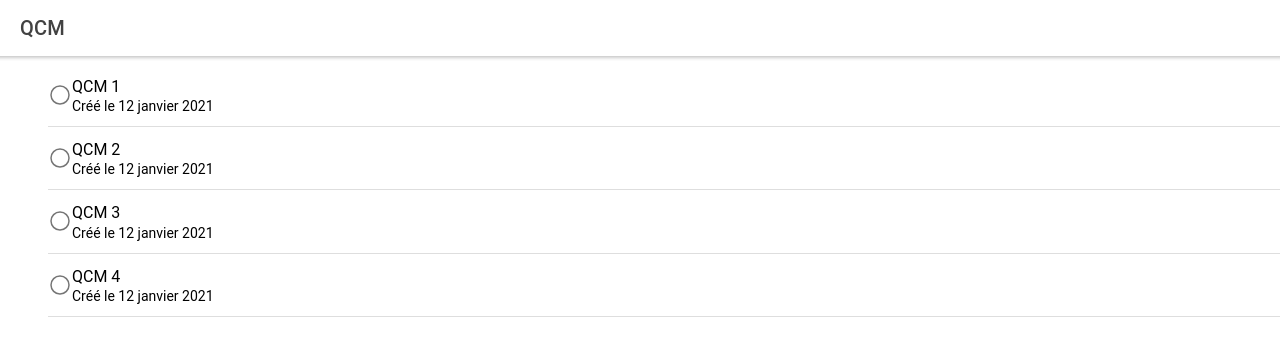
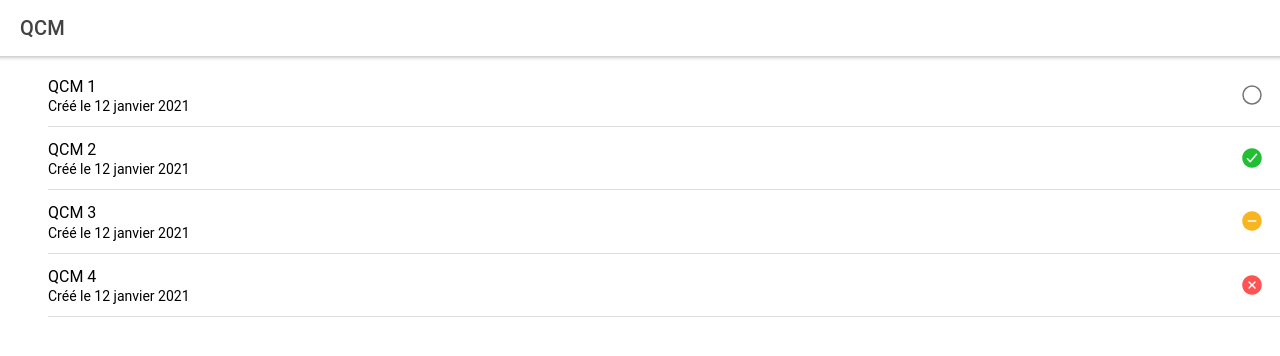
Before and after one commit to fondespierre-begreen/frontend, a React (Create React App) app: page /series in a window 1280 px wide. Shown: the top 356 px of the page. Built offline with nearby package versions, Linux system fonts and the light colour scheme.

Commit message:
page qcmlist done

```diff
--- /dev/null
+++ b/src/components/series/SeriesItems.css
@@ -0,0 +1,11 @@
+.checkmarkcircle {
+    color: #22BF35;
+}
+
+.removecircle {
+    color: #F7B521;
+}
+
+.closecircle {
+    color: #FF5353;
+}
--- a/src/components/series/SeriesItems.tsx
+++ b/src/components/series/SeriesItems.tsx
@@ -4,18 +4,45 @@ import {
     IonIcon
     } from '@ionic/react';
 
-  import { ellipseOutline } from 'ionicons/icons';
+  import { ellipseOutline, checkmarkCircle, removeCircle, closeCircle } from 'ionicons/icons';
   import { Serie } from '../series/SeriesService';
+  import './SeriesItems.css'
 
-  interface SerieListProps {
+  interface SerieItemsProps {
     serie: Serie;
   }
 
-  const SerieList: React.FC<SerieListProps> = ({ serie }) => {
+  const SerieItems: React.FC<SerieItemsProps> = ({ serie }) => {
+
+
+    /**
+     * Intègre l'icone et la couleur correspond au QCM
+     * @returns
+     */
+    function displayIconColor() {
+      if (serie.total == null) {
+        console.log("Non fait");
+        return <IonIcon slot="end" className="ellipseoutline" icon={ellipseOutline} />
+
+      } else if (serie.total>=81 && serie.total<=100) {
+        console.log("90%");
+        return <IonIcon slot="end" className="checkmarkcircle" icon={checkmarkCircle} />
+
+      } else if (serie.total>=51 && serie.total<=80) {
+        console.log("70%");
+        return <IonIcon slot="end" className="removecircle" icon={removeCircle} />
+
+      } else if (serie.total<=50) {
+        console.log("40%");
+        return <IonIcon slot="end" className="closecircle" icon={closeCircle} />
+
+      }
+    }
+
+
     return (
       <IonItem routerLink={`/series/${serie.id}`} detail={false}>
-          <IonIcon icon={ellipseOutline} />
-          {/* <ion-icon name="heart"></ion-icon> */}
+        {displayIconColor()}
         <div slot="start" className="dot dot-unread"></div>
         <IonLabel className="ion-text-wrap">
           <h2>
@@ -27,4 +54,4 @@ import {
     );
   };
 
-  export default SerieList;
+  export default SerieItems;
--- a/src/components/series/SeriesService.tsx
+++ b/src/components/series/SeriesService.tsx
@@ -1,6 +1,6 @@
 export interface Serie {
     id: number;
-    total: number;
+    total: number | null;
     createdat: string;
 }
 
@@ -10,7 +10,7 @@ export interface Serie {
 const series: Serie[] = [
     {
         id: 1,
-        total: 100,
+        total: null,
         createdat: "12 janvier 2021"
     },
     {
```
